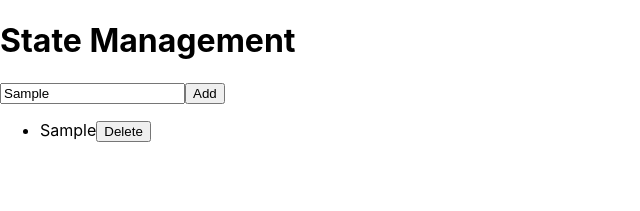
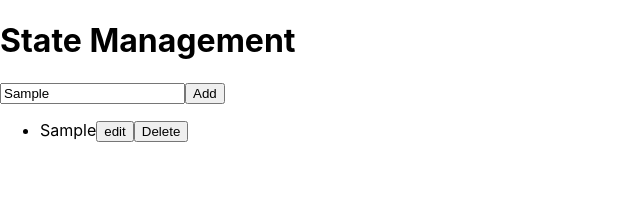
Before and after one commit to AKRkar/rabah-react-app, a React (Create React App) app: page /managestate in a window 1280 px wide. Both pictures are taken after typing "Sample" into the empty fields and a click on the button "Add". Shown: the top 211 px of the page, without its empty margins (0-640 px from the left). Built offline with nearby package versions, Linux system fonts and the light colour scheme.

Commit message:
clean up

```diff
--- a/src/TaskList.js
+++ b/src/TaskList.js
@@ -4,6 +4,7 @@ function TaskList({list}){
         return (
                 <li key={t.id}>
                     {t.name}
+                    <button onClick={() => console.log("editing")}>edit</button>
                     <button onClick={() => console.log("deleting")}>Delete</button>
                 </li>
         )
```
Also changed, not shown: src/AddTask.js (+0 -24 lines), src/StateMgtDemo.js (+11 -1 lines).
